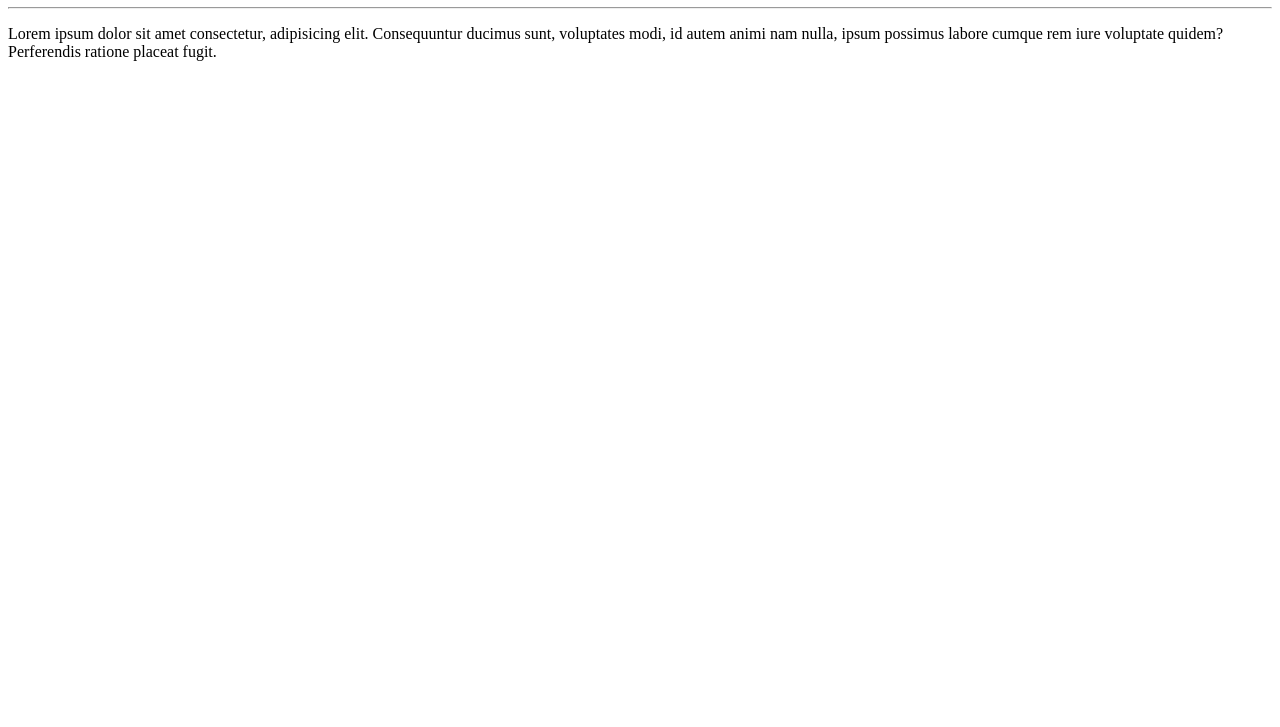
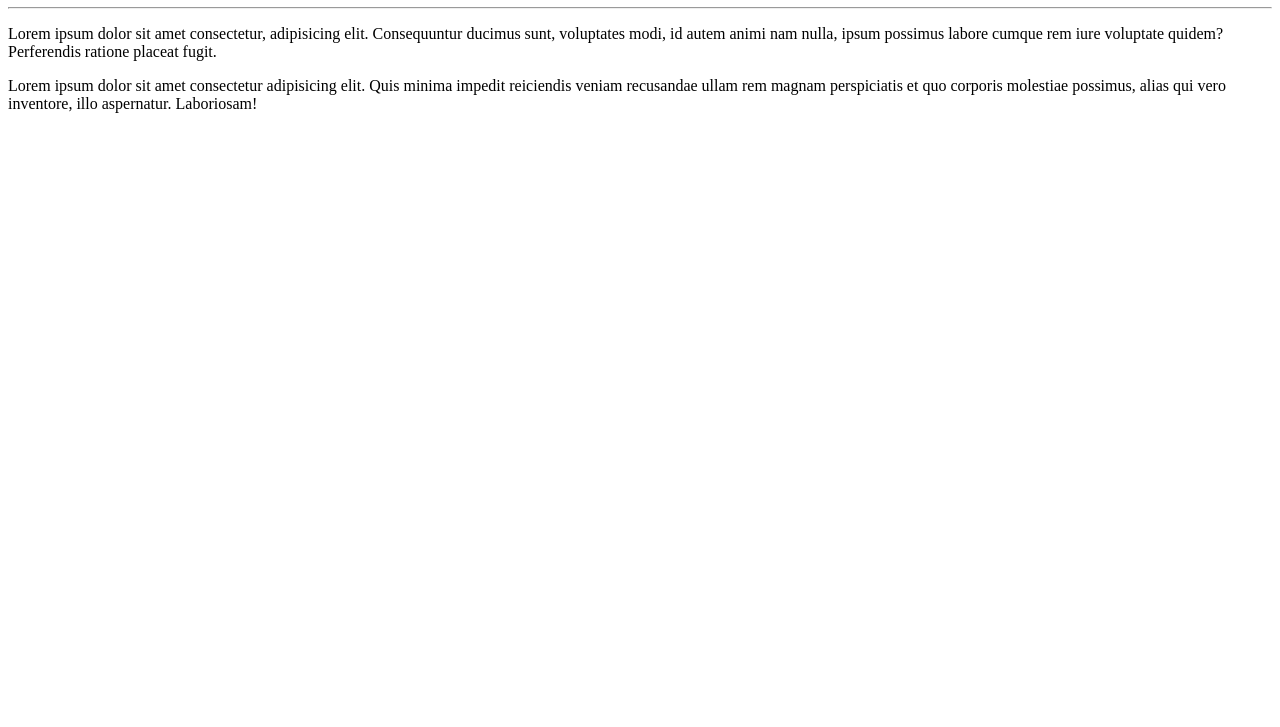
Before and after one commit to wesley-coutinho/ola-mundo-, a plain HTML site: page site-exemplo/index.html in a window 1280 px wide. Shown: the part 73-800 px from the top of the page. Drawn offline with Linux system fonts and the light colour scheme.

Commit message:
Adicionei um parágrafo

```diff
--- a/site-exemplo/index.html
+++ b/site-exemplo/index.html
@@ -9,5 +9,6 @@
     <h1>Olá, mundo!</h1>
     <hr>
     <p>Lorem ipsum dolor sit amet consectetur, adipisicing elit. Consequuntur ducimus sunt, voluptates modi, id autem animi nam nulla, ipsum possimus labore cumque rem iure voluptate quidem? Perferendis ratione placeat fugit.</p>
+    <p>Lorem ipsum dolor sit amet consectetur adipisicing elit. Quis minima impedit reiciendis veniam recusandae ullam rem magnam perspiciatis et quo corporis molestiae possimus, alias qui vero inventore, illo aspernatur. Laboriosam!</p>
 </body>
 </html>
```
